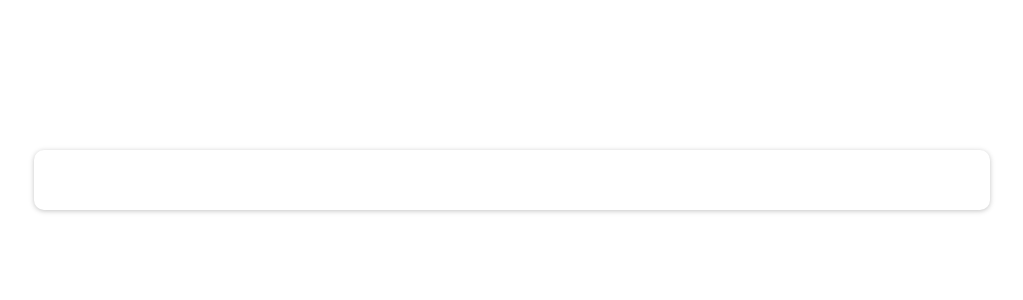
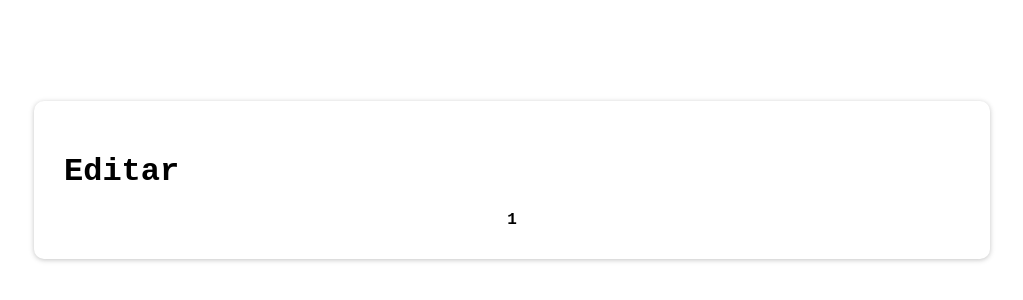
Before and after one commit to iThiagoLessa/torneio-zbra, a React (Create React App) app: page /editar/1 in a window 1280 px wide. Shown: the part 228-528 px from the top of the page, without its empty margins (128-1151 px from the left). Built offline with nearby package versions, Linux system fonts and the light colour scheme.

Commit message:
ajustes na navegação

```diff
--- /dev/null
+++ b/src/components/Editar.jsx
@@ -0,0 +1,14 @@
+import React from "react";
+import { useParams } from "react-router";
+
+const Editar = () => {
+  const { id } = useParams();
+  return (
+    <div>
+      <h1>Editar</h1>
+      {id}
+    </div>
+  );
+};
+
+export default Editar;
--- a/src/views/App.jsx
+++ b/src/views/App.jsx
@@ -1,10 +1,13 @@
-import React from "react";
+import React, { Component } from "react";
 import {BrowserRouter as Router, Switch, Route} from 'react-router-dom';
 import Participantes from "./Participantes";
 import Chave from "./Chave";
+import Editar from "../components/Editar";
+import NotFound from "./NotFound";
 import "../assets/css/index.css";
 
-const App = () => {
+class App extends Component {
+  render() {
     return (
       <div className="app">
         <Router>
@@ -15,10 +18,17 @@ const App = () => {
                 <Route path="/chave">
                     <Chave />
                 </Route>
+                <Route path="/editar/:id">
+                    <Editar />
+                </Route>
+                <Route exact path="*">
+                    <NotFound />
+                </Route>
             </Switch>
         </Router>
       </div>
-  );
+    )
+  }
 };
 
 export default App;
--- /dev/null
+++ b/src/views/NotFound.jsx
@@ -0,0 +1,11 @@
+import React from "react";
+
+const NotFound = () => {
+    return(
+        <h1>
+            Página não encontrada;
+        </h1>
+    )
+}
+
+export default NotFound;
```
Also changed, not shown: src/views/Participantes.jsx (+2 -7 lines). Lines whose indentation alone changed are shown as unchanged.
